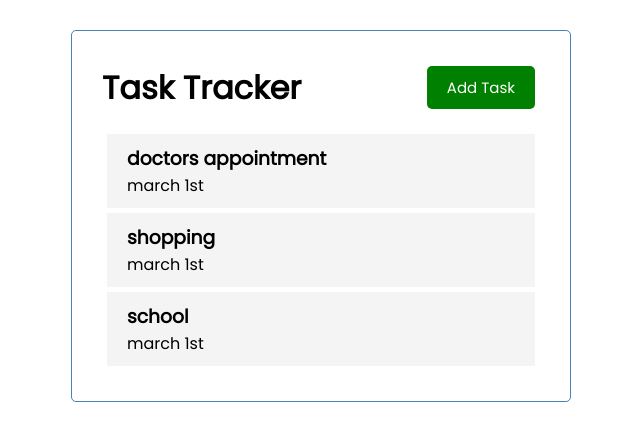
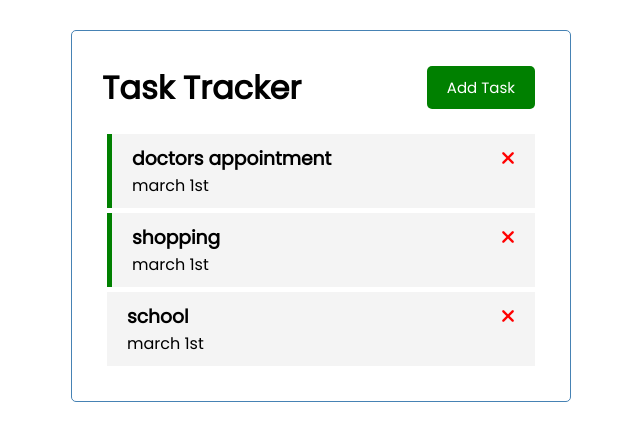
Before and after one commit to iamOuko/Task-Tracker-VueJs, a Vue app: page / in a window 1280 px wide. Shown: the top 440 px of the page, without its empty margins (319-959 px from the left). Built offline with nearby package versions, Linux system fonts and the light colour scheme.

Commit message:
add dynamic class

```diff
--- a/public/index.html
+++ b/public/index.html
@@ -5,6 +5,7 @@
     <meta http-equiv="X-UA-Compatible" content="IE=edge">
     <meta name="viewport" content="width=device-width,initial-scale=1.0">
     <link rel="icon" href="<%= BASE_URL %>favicon.ico">
+    <link rel="stylesheet" href="https://cdnjs.cloudflare.com/ajax/libs/font-awesome/6.4.0/css/all.min.css" integrity="sha512-iecdLmaskl7CVkqkXNQ/ZH/XLlvWZOJyj7Yy7tcenmpD1ypASozpmT/E0iPtmFIB46ZmdtAc9eNBvH0H/ZpiBw==" crossorigin="anonymous" referrerpolicy="no-referrer" />
     <title><%= htmlWebpackPlugin.options.title %></title>
   </head>
   <body>
--- a/src/App.vue
+++ b/src/App.vue
@@ -39,7 +39,7 @@
         id: 3,
         text: 'school',
         day: 'march 1st',
-        reminder: true,
+        reminder: false,
       },
 
     ]
--- a/src/components/Task.vue
+++ b/src/components/Task.vue
@@ -1,6 +1,9 @@
 <template>
-    <div class="task">
-        <h3>{{ task.text }}</h3>
+    <div :class="[task.reminder ? 'reminder' :
+    '', 'task']">
+        <h3>{{ task.text }}
+            <i class="fas fa-times"></i>
+        </h3>
         <p>{{ task.day }}</p>
     </div>
 
```
